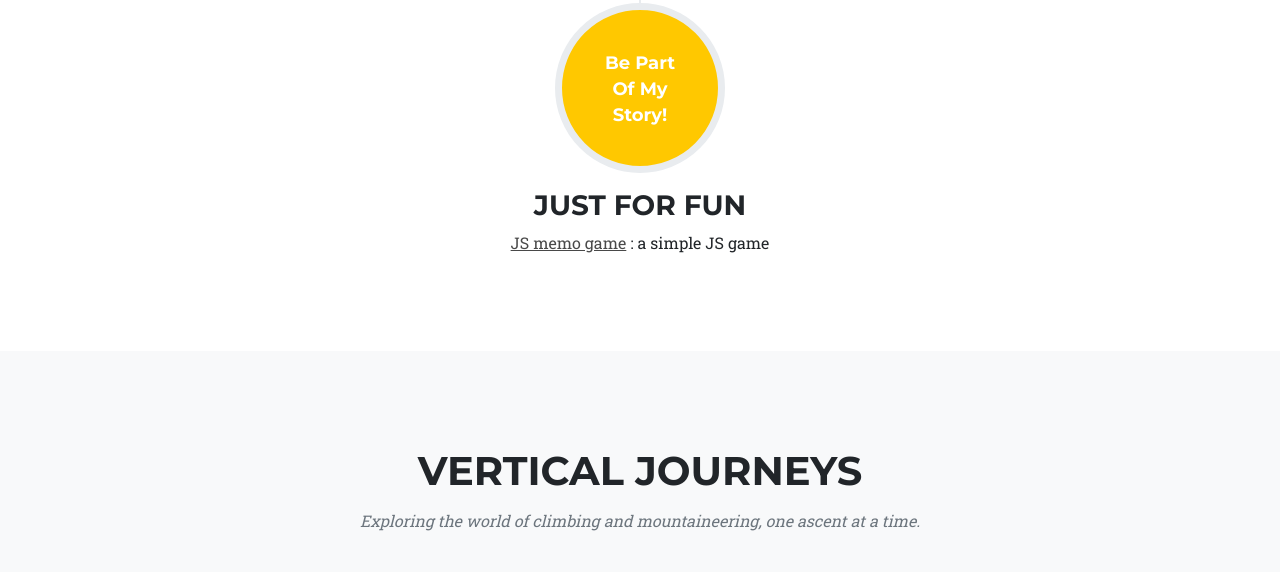
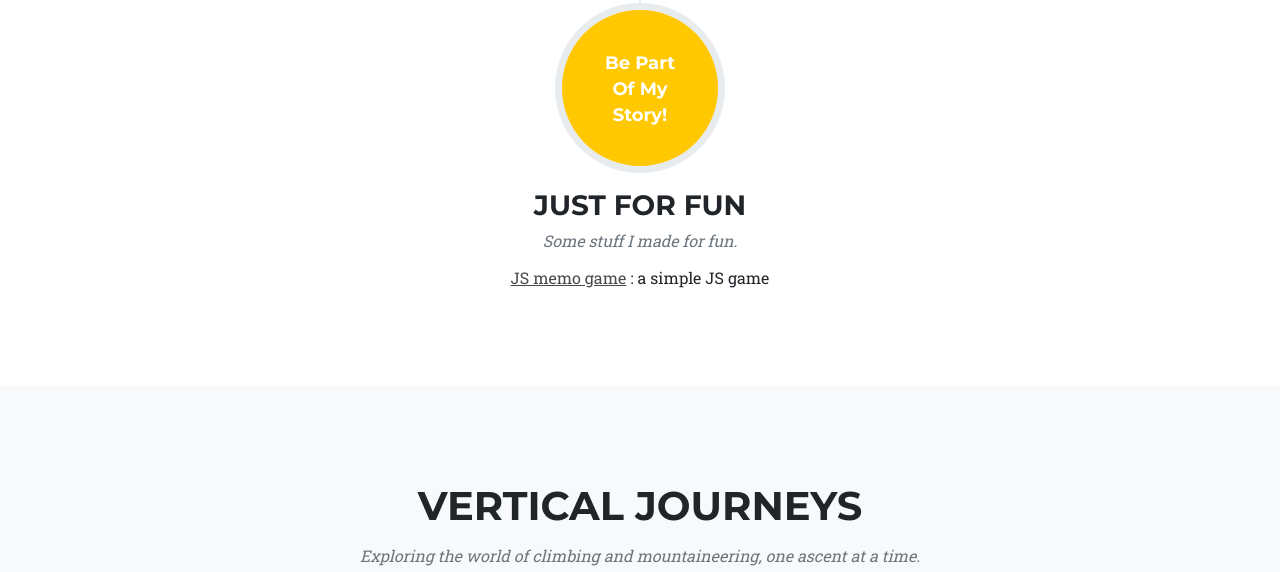
Before and after one commit to ArielRaskin/cv, a plain HTML site: page index.html in a window 1280 px wide. Shown: the part 4267-4839 px from the top of the page. Drawn offline with nearby package versions, Linux system fonts and the light colour scheme.

Commit message:
Add files via upload

```diff
--- a/index.html
+++ b/index.html
@@ -281,7 +281,8 @@ My automation work reduces manual effort and guarantees faster, repeatable testi
             </div>
             <div class="text-center">
                 <h3 class="section-heading text-uppercase">Just for Fun</h3>
-                <a class="for_fun" href="https://arielraskin.github.io/memogame/" target="_parent">JS memo game</a>
+                <h3  class="section-subheading text-muted" style="margin-bottom: 1rem;">Some stuff I made for fun.</h3>
+                <a class="for_fun" href="https://arielraskin.github.io/memogame/" target="_blank">JS memo game</a>
                 : a simple JS game
             </div>
         </section>
```
